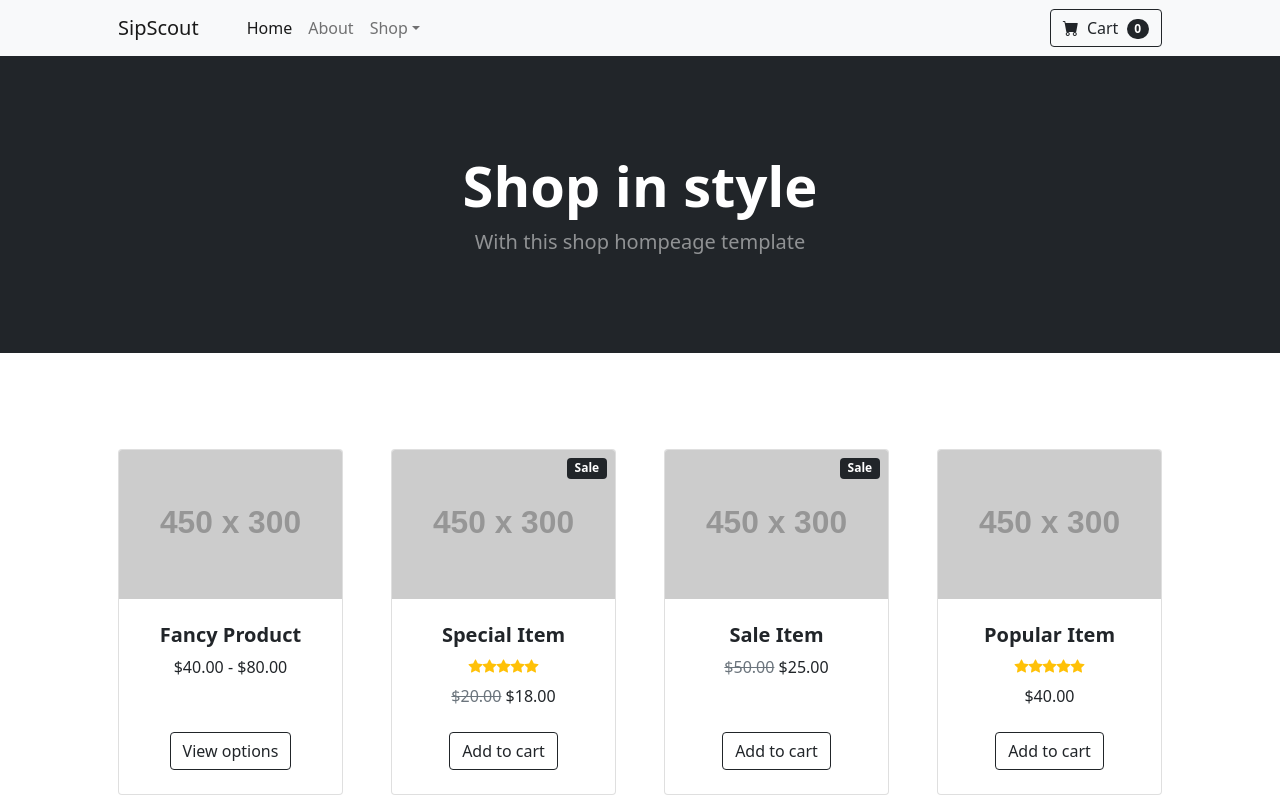
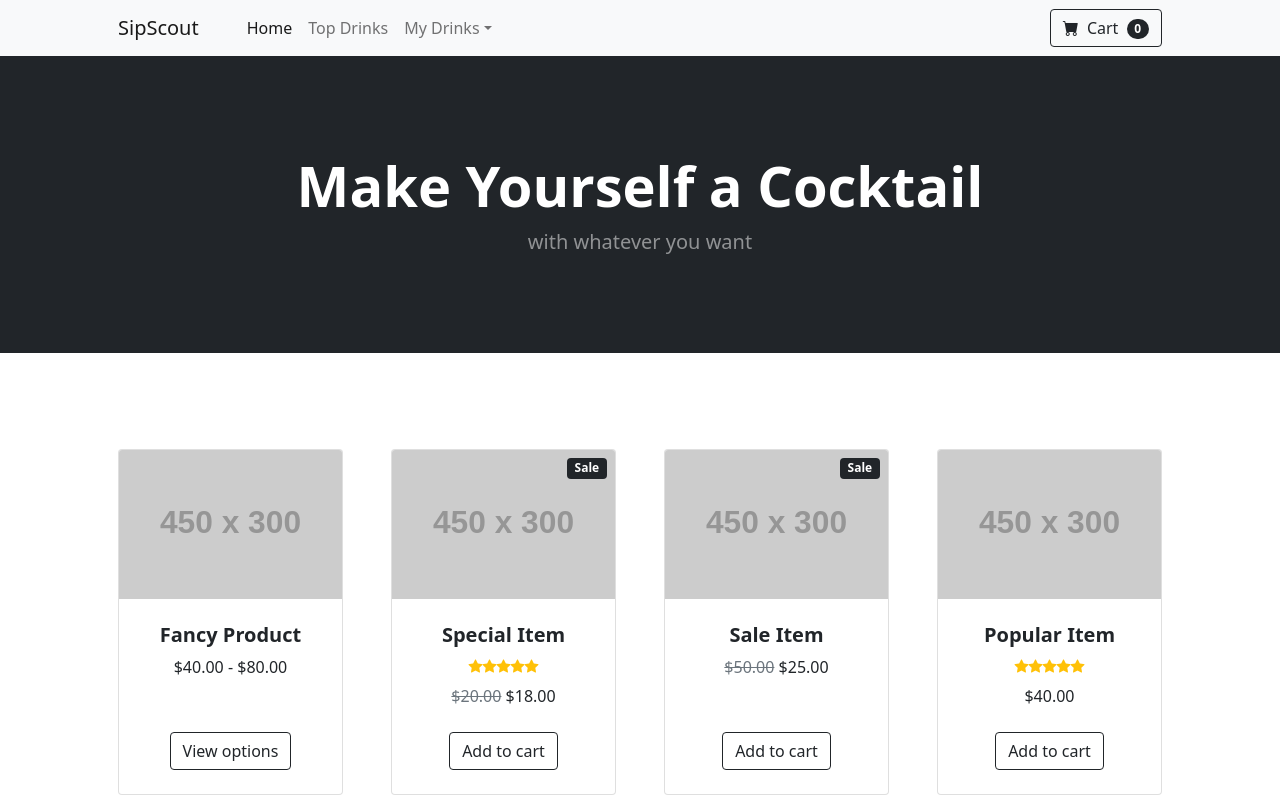
Before and after one commit to carlitalopez/SipScout, a plain HTML site: page Bootstrap/index.html in a window 1280 px wide. Shown: the top 800 px of the page. Drawn offline with nearby package versions, Linux system fonts and the light colour scheme; placeholder pictures from the web are drawn by us; files whose address does not match are found by name.

Commit message:
Changed 2 lines

```diff
--- a/Bootstrap/index.html
+++ b/Bootstrap/index.html
@@ -22,9 +22,9 @@
                 <div class="collapse navbar-collapse" id="navbarSupportedContent">
                     <ul class="navbar-nav me-auto mb-2 mb-lg-0 ms-lg-4">
                         <li class="nav-item"><a class="nav-link active" aria-current="page" href="#!">Home</a></li>
-                        <li class="nav-item"><a class="nav-link" href="#!">About</a></li>
+                        <li class="nav-item"><a class="nav-link" href="#!">Top Drinks</a></li>
                         <li class="nav-item dropdown">
-                            <a class="nav-link dropdown-toggle" id="navbarDropdown" href="#" role="button" data-bs-toggle="dropdown" aria-expanded="false">Shop</a>
+                            <a class="nav-link dropdown-toggle" id="navbarDropdown" href="#" role="button" data-bs-toggle="dropdown" aria-expanded="false">My Drinks</a>
                             <ul class="dropdown-menu" aria-labelledby="navbarDropdown">
                                 <li><a class="dropdown-item" href="#!">All Products</a></li>
                                 <li><hr class="dropdown-divider" /></li>
@@ -47,8 +47,8 @@
         <header class="bg-dark py-5">
             <div class="container px-4 px-lg-5 my-5">
                 <div class="text-center text-white">
-                    <h1 class="display-4 fw-bolder">Shop in style</h1>
-                    <p class="lead fw-normal text-white-50 mb-0">With this shop hompeage template</p>
+                    <h1 class="display-4 fw-bolder">Make Yourself a Cocktail</h1>
+                    <p class="lead fw-normal text-white-50 mb-0">with whatever you want</p>
                 </div>
             </div>
         </header>
```
